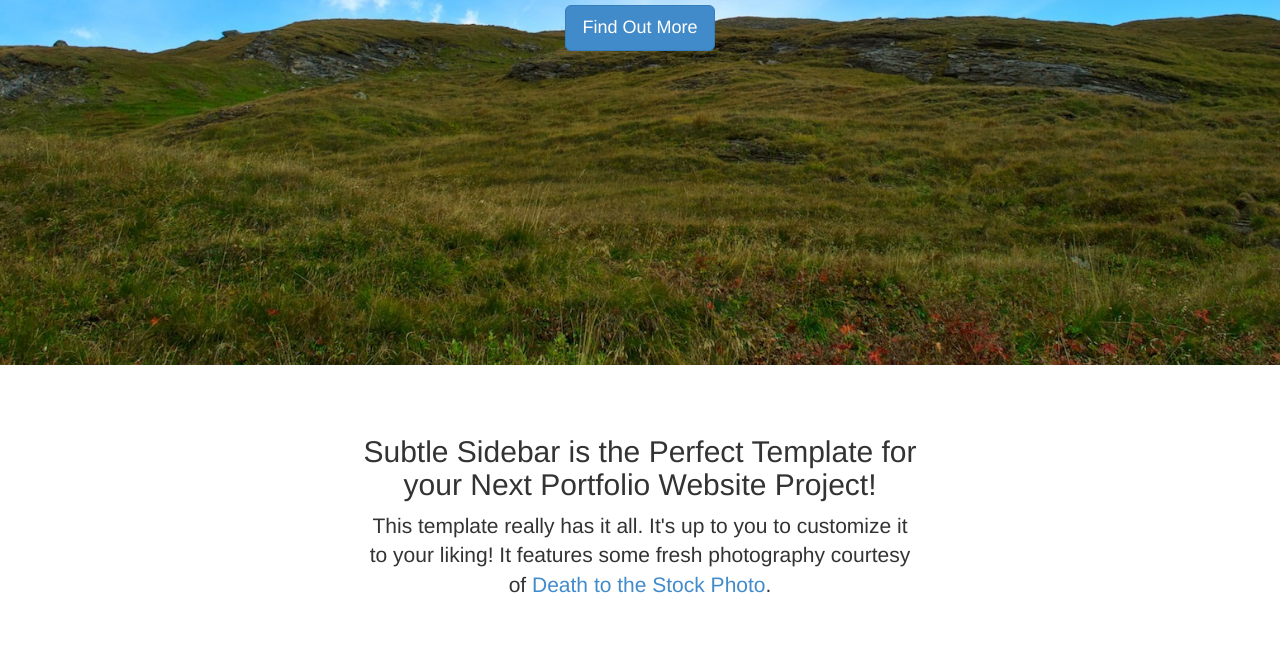
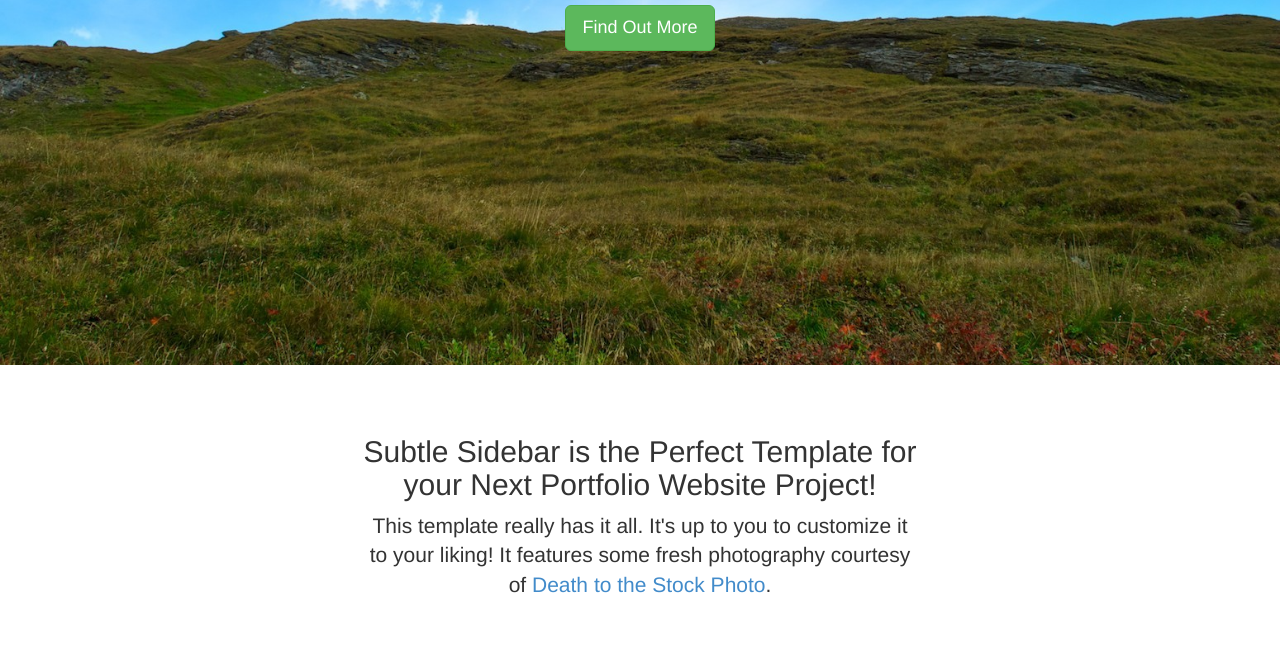
Before and after one commit to ncfausti/eniapp, a website: page index.html in a window 1280 px wide. Shown: the part 435-1100 px from the top of the page. Drawn offline with nearby package versions, Linux system fonts and the light colour scheme.

Commit message:
green button, no index no-follow

```diff
--- a/index.html
+++ b/index.html
@@ -36,7 +36,7 @@
       <div class="vert-text">
         <h1>Eniapp</h1>
         <h3><em>We</em> Build Great Software, <em>You</em> Build Your Business</h3>
-        <a href="#about" class="btn btn-primary btn-lg">Find Out More</a>
+        <a href="#about" class="btn btn-success btn-lg">Find Out More</a>
       </div>
     </div>
     <!-- /Full Page Image Header Area -->
```
